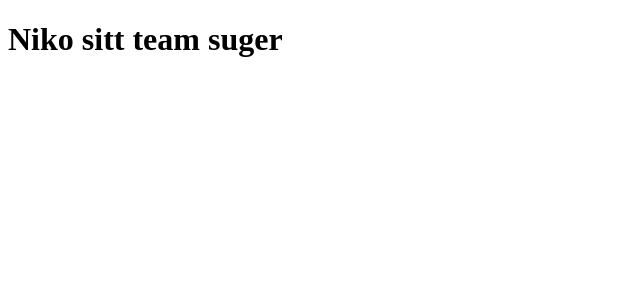
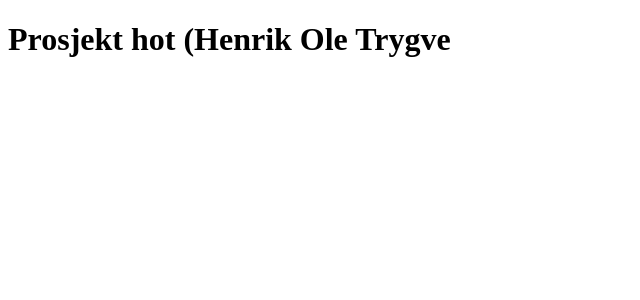
Before and after one commit to TrygveKontoret/group-project, a React (Create React App) app: page / in a window 1280 px wide. Shown: the top 300 px of the page, without its empty margins (0-640 px from the left). Built offline with nearby package versions, Linux system fonts and the light colour scheme.

Commit message:
New heading

```diff
--- a/src/App.js
+++ b/src/App.js
@@ -1,9 +1,9 @@
 function App() {
   return (
     <div className="App">
-      <h1>Niko sitt team suger</h1>
+      <h1>Prosjekt hot (Henrik Ole Trygve</h1>
     </div>
   );
-};
+}
 
 export default App;
```
